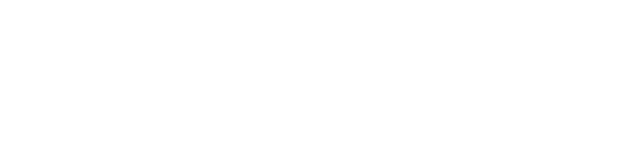
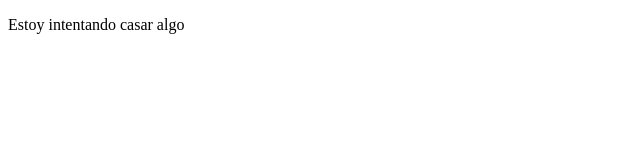
Before and after one commit to luisimuller/proyectoDemoCursoPrework, a plain HTML site: page index.html in a window 1280 px wide. Shown: the whole page, without its empty margins (0-640 px from the left). Drawn offline with Linux system fonts and the light colour scheme.

Commit message:
agregamos un mensaje en la pagina

```diff
--- a/index.html
+++ b/index.html
@@ -4,9 +4,10 @@
     <meta charset="UTF-8">
     <meta http-equiv="X-UA-Compatible" content="IE=edge">
     <meta name="viewport" content="width=device-width, initial-scale=1.0">
-    <title>cambio de título </title>
+    <title>Hola mundo </title>
 </head>
 <body>
-
+    <p> Estoy intentando casar algo
+        </p>
 </body>
 </html>
```
